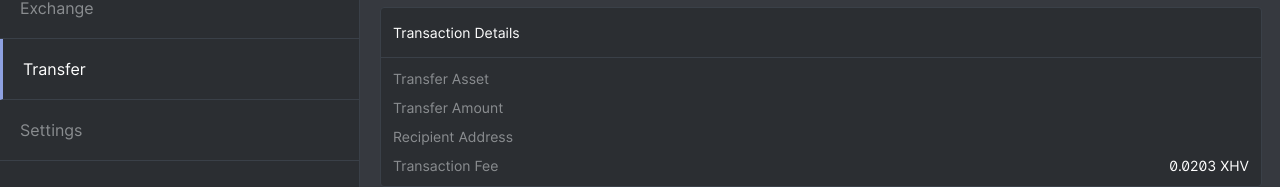
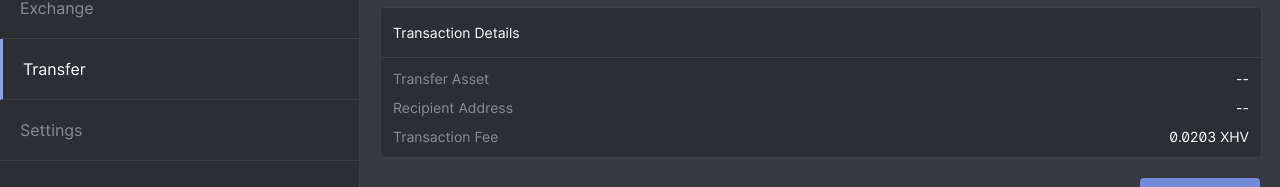
Before and after one commit to haven-protocol-org/haven-web-app, a React (Create React App) app in the folder client/: page /wallet/transfer in a window 1280 px wide. Shown: the part 392-579 px from the top of the page. Built offline with nearby package versions, Linux system fonts and the light colour scheme; no server answers.

Commit message:
changed title

```diff
--- a/client/src/components/_transactions/transfer/index.js
+++ b/client/src/components/_transactions/transfer/index.js
@@ -15,15 +15,15 @@ const Transaction = ({ state }) => {
       </Header>
       <Row>
         <Key>Transfer Asset</Key>
-        <Value>{send_asset !== "Select Asset" ? `${send_ticker}` : ""}</Value>
-      </Row>
-      <Row>
-        <Key>{send_amount === "" ? "Transfer Amount" : "Send Amount"}</Key>
-        <Value>{send_amount}</Value>
+        <Value>
+          {send_amount > 0 ? `${send_amount} ${send_ticker}` : "--"}
+        </Value>
       </Row>
       <Row>
         <Key>Recipient Address</Key>
-        <Value>{recipient_address}</Value>
+        <Value>
+          {recipient_address === "" ? "--" : `${recipient_address}`}
+        </Value>
       </Row>
 
       <Row>
```
